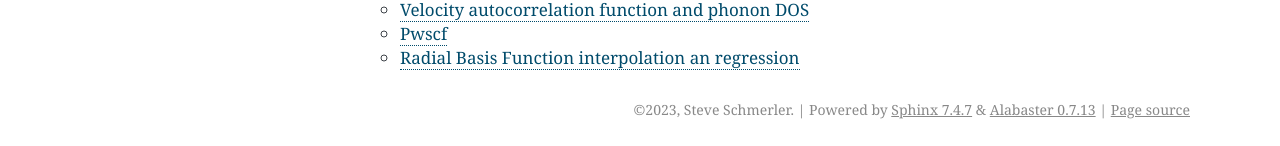
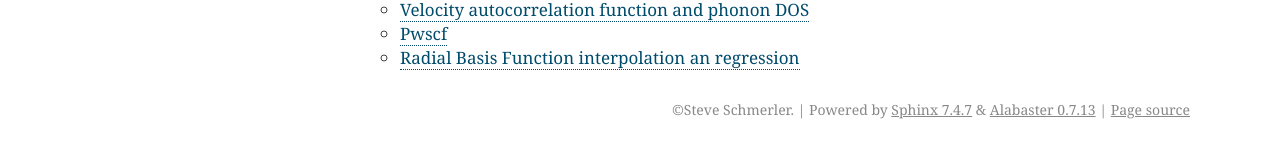
Before and after one commit to elcorto/pwtools, a Sphinx documentation site: the page built from doc/source/index.rst, in a window 1280 px wide and 1069 px high. Shown: the part 920-1066 px from the top of the window. Built offline with Sphinx 7.4.7, drawn with Linux system fonts in a browser that asks for light colours; pages that are not in the unit, such as notebooks, are missing from menus.

Commit message:
MNT: remove year in license file and doc conf

```diff
--- a/doc/source/conf.py
+++ b/doc/source/conf.py
@@ -96,7 +96,7 @@ master_doc = 'index'
 
 # General information about the project.
 project = 'pwtools'
-copyright = '2023, Steve Schmerler'
+copyright = 'Steve Schmerler'
 author = 'Steve Schmerler'
 
 # The version info for the project you're documenting, acts as replacement for
```
Also changed, not shown: 1 other file.
